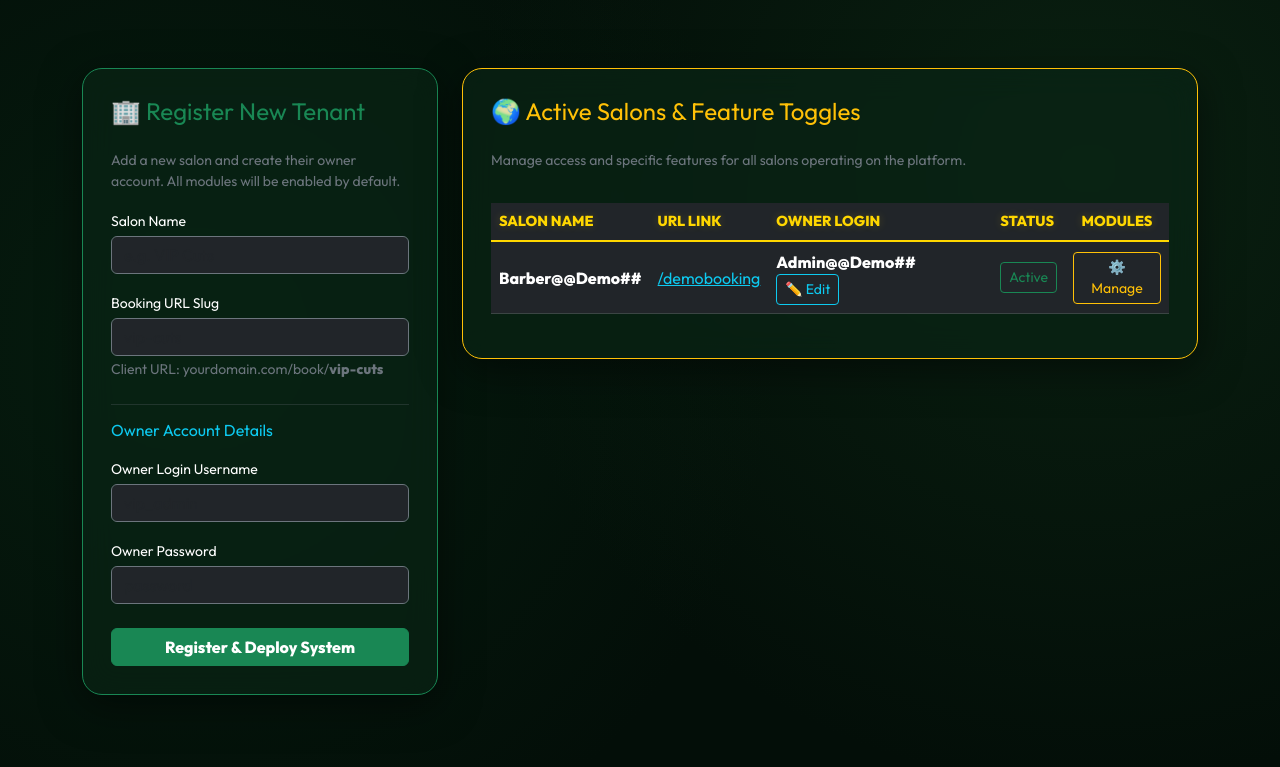
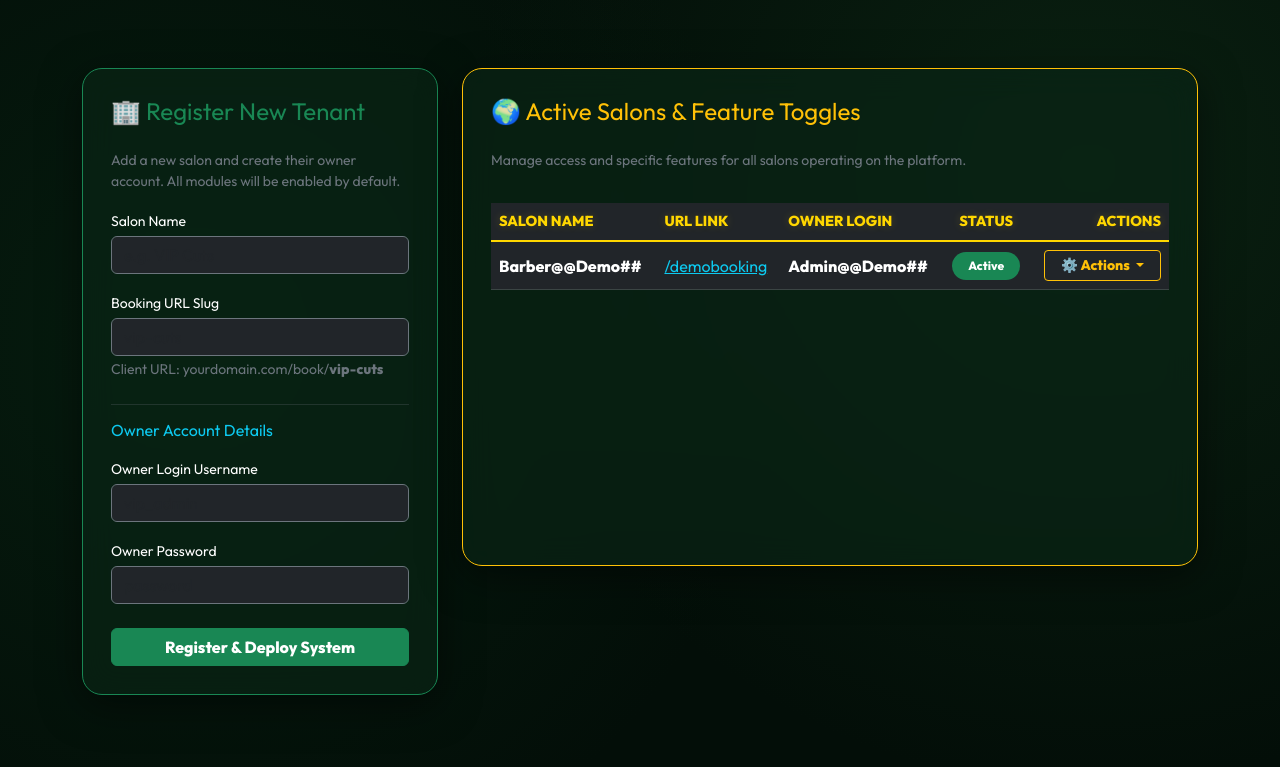
Before and after one commit to MazenElmogy14/Barbershop_System_, a Flask app: page /superadmin_portal in a window 1280 px wide. Shown: the part 88-855 px from the top of the page. Run offline with Flask 3, Linux system fonts and the light colour scheme; a user stored in the database is signed in.

Commit message:
add comment here

```diff
--- a/barber_shop_V7/app.py
+++ b/barber_shop_V7/app.py
@@ -965,6 +965,46 @@ def superadmin_portal():
                     db.session.commit()
                     flash(f"Owner credentials updated successfully for Salon ID {salon_id}!", "success")
 
+        # --- EDIT SALON INFO ---
+        elif action == 'edit_salon':
+            salon_id = request.form.get('salon_id')
+            new_name = request.form.get('salon_name')
+            new_slug = request.form.get('salon_slug').lower().replace(" ", "-")
+
+            salon = Salon.query.get(salon_id)
+            if salon:
+                existing_slug = Salon.query.filter(Salon.slug == new_slug, Salon.id != salon.id).first()
+                if existing_slug:
+                    flash("Error: That URL slug is already used by another salon.", "danger")
+                else:
+                    salon.name = new_name
+                    salon.slug = new_slug
+                    db.session.commit()
+                    flash(f"Salon details updated successfully!", "success")
+
+        # --- DELETE SALON ---
+        elif action == 'delete_salon':
+            salon_id = request.form.get('salon_id')
+            salon = Salon.query.get(salon_id)
+            if salon:
+                # 1. Manually delete all connected tables to prevent Database Integrity Errors
+                TransactionService.query.filter(TransactionService.transaction.has(salon_id=salon_id)).delete(synchronize_session=False)
+                TransactionProduct.query.filter(TransactionProduct.transaction.has(salon_id=salon_id)).delete(synchronize_session=False)
+                Transaction.query.filter_by(salon_id=salon_id).delete()
+                ClientRequest.query.filter_by(salon_id=salon_id).delete()
+                Expense.query.filter_by(salon_id=salon_id).delete()
+                Service.query.filter_by(salon_id=salon_id).delete()
+                Product.query.filter_by(salon_id=salon_id).delete()
+                Client.query.filter_by(salon_id=salon_id).delete()
+                User.query.filter_by(salon_id=salon_id).delete()
+                Barber.query.filter_by(salon_id=salon_id).delete()
+                SystemSetting.query.filter_by(salon_id=salon_id).delete()
+
+                # 2. Finally, delete the salon itself
+                db.session.delete(salon)
+                db.session.commit()
+                flash(f"Salon '{salon.name}' and all its data have been permanently deleted.", "success")
+
         return redirect(url_for('superadmin_portal'))
 
     salons_data = []
@@ -978,8 +1018,6 @@ def superadmin_portal():
         })
 
     return render_template('superadmin.html', salons_data=salons_data)
-
-
 # ==========================================
 # SYSTEM GLOBALS
 # ==========================================
--- a/barber_shop_V7/templates/superadmin.html
+++ b/barber_shop_V7/templates/superadmin.html
@@ -66,47 +66,75 @@
                     <h4 class="text-warning mb-4">🌍 Active Salons & Feature Toggles</h4>
                     <p class="text-secondary small">Manage access and specific features for all salons operating on the platform.</p>
 
-                    <div class="table-responsive">
-                        <table class="table table-dark table-hover mt-3 align-middle">
+                    <div class="table-responsive" style="min-height: 350px;"> <table class="table table-dark table-hover mt-3 align-middle">
                             <thead>
                                 <tr>
                                     <th class="text-gold">Salon Name</th>
                                     <th class="text-gold">URL Link</th>
                                     <th class="text-gold">Owner Login</th>
-                                    <th class="text-gold">Status</th>
-                                    <th class="text-gold text-center">Modules</th>
+                                    <th class="text-gold text-center">Status</th>
+                                    <th class="text-gold text-end">Actions</th>
                                 </tr>
                             </thead>
                             <tbody>
                                 {% for item in salons_data %}
                                 <tr>
-                                    <td class="fw-bold">{{ item.salon.name }}</td>
+                                    <td><span class="fw-bold">{{ item.salon.name }}</span></td>
                                     <td><a href="/book/{{ item.salon.slug }}" target="_blank" class="text-info">/{{ item.salon.slug }}</a></td>
-                                    <td>
-                                        <span class="fw-bold me-2">{{ item.owner_username }}</span>
-                                        <button class="btn btn-sm btn-outline-info" data-bs-toggle="modal" data-bs-target="#editOwnerModal{{ item.salon.id }}">
-                                            ✏️ Edit
+                                    <td><span class="fw-bold">{{ item.owner_username }}</span></td>
+                                    <td class="text-center">
+                                        {% if item.salon.is_active %}
+                                            <span class="badge bg-success px-3 py-2 rounded-pill">Active</span>
+                                        {% else %}
+                                            <span class="badge bg-danger px-3 py-2 rounded-pill">Suspended</span>
+                                        {% endif %}
+                                    </td>
+                                    <td class="text-end">
+                                        <div class="dropdown">
+                                            <button class="btn btn-sm btn-outline-warning dropdown-toggle fw-bold px-3" type="button" data-bs-toggle="dropdown" aria-expanded="false">
+                                                ⚙️ Actions
                                             </button>
-                                    </td>
-                                    <td>
-                                        <form method="POST" class="m-0 d-inline">
+                                            <ul class="dropdown-menu dropdown-menu-dark dropdown-menu-end shadow-lg" style="border: 1px solid var(--gold-bright);">
+                                                <li>
+                                                    <button class="dropdown-item text-primary py-2 fw-bold" data-bs-toggle="modal" data-bs-target="#editSalonModal{{ item.salon.id }}">
+                                                        ✏️ Edit Salon Info
+                                                    </button>
+                                                </li>
+                                                <li>
+                                                    <button class="dropdown-item text-info py-2 fw-bold" data-bs-toggle="modal" data-bs-target="#editOwnerModal{{ item.salon.id }}">
+                                                        👤 Edit Owner Login
+                                                    </button>
+                                                </li>
+                                                <li>
+                                                    <button class="dropdown-item text-warning py-2 fw-bold" data-bs-toggle="modal" data-bs-target="#featuresModal{{ item.salon.id }}">
+                                                        🧩 Manage Modules
+                                                    </button>
+                                                </li>
+                                                <li><hr class="dropdown-divider border-secondary"></li>
+                                                <li class="px-2 py-1">
+                                                    <form method="POST" class="m-0">
                                                         <input type="hidden" name="action" value="toggle_status">
                                                         <input type="hidden" name="salon_id" value="{{ item.salon.id }}">
                                                         {% if item.salon.is_active %}
-                                            <button type="submit" class="btn btn-sm btn-outline-success">Active</button>
+                                                            <button type="submit" class="btn btn-sm btn-outline-secondary w-100 fw-bold">⏸ Suspend Salon</button>
                                                         {% else %}
-                                            <button type="submit" class="btn btn-sm btn-outline-danger">Suspended</button>
+                                                            <button type="submit" class="btn btn-sm btn-outline-success w-100 fw-bold">▶️ Activate Salon</button>
                                                         {% endif %}
                                                     </form>
-                                    </td>
-                                    <td class="text-center">
-                                        <button class="btn btn-sm btn-outline-warning" data-bs-toggle="modal" data-bs-target="#featuresModal{{ item.salon.id }}">
-                                            ⚙️ Manage
-                                        </button>
+                                                </li>
+                                                <li class="px-2 pb-1">
+                                                    <form method="POST" class="m-0" onsubmit="return confirm('⚠️ WARNING: Are you sure you want to completely delete [ {{ item.salon.name }} ]?\n\nThis will permanently erase all their transactions, clients, inventory, and accounts. THIS CANNOT BE UNDONE!');">
+                                                        <input type="hidden" name="action" value="delete_salon">
+                                                        <input type="hidden" name="salon_id" value="{{ item.salon.id }}">
+                                                        <button type="submit" class="btn btn-sm btn-danger w-100 fw-bold">🗑️ Delete Salon</button>
+                                                    </form>
+                                                </li>
+                                            </ul>
+                                        </div>
                                     </td>
                                 </tr>
                                 {% else %}
-                                <tr><td colspan="5" class="text-center text-secondary">No salons registered yet.</td></tr>
+                                <tr><td colspan="5" class="text-center text-secondary py-4">No salons registered yet.</td></tr>
                                 {% endfor %}
                             </tbody>
                         </table>
@@ -181,6 +209,37 @@
         </div>
     </div>
 
+    <div class="modal fade" id="editSalonModal{{ item.salon.id }}" tabindex="-1" aria-hidden="true">
+        <div class="modal-dialog">
+            <div class="modal-content bg-dark border-primary text-start" style="border: 1px solid #0d6efd;">
+                <div class="modal-header border-secondary">
+                    <h5 class="modal-title text-primary fw-bold">Edit Salon Details: {{ item.salon.name }}</h5>
+                    <button type="button" class="btn-close btn-close-white" data-bs-dismiss="modal" aria-label="Close"></button>
+                </div>
+                <form method="POST">
+                    <div class="modal-body">
+                        <input type="hidden" name="action" value="edit_salon">
+                        <input type="hidden" name="salon_id" value="{{ item.salon.id }}">
+
+                        <div class="mb-3">
+                            <label class="text-white small mb-1">Salon Name</label>
+                            <input type="text" name="salon_name" class="form-control bg-dark text-white border-secondary" value="{{ item.salon.name }}" required>
+                        </div>
+                        <div class="mb-2">
+                            <label class="text-white small mb-1">Booking URL Slug</label>
+                            <input type="text" name="salon_slug" class="form-control bg-dark text-white border-secondary" value="{{ item.salon.slug }}" required>
+                            <small class="text-warning">⚠️ Warning: Changing this will change the client's public booking link!</small>
+                        </div>
+                    </div>
+                    <div class="modal-footer border-secondary">
+                        <button type="button" class="btn btn-outline-light" data-bs-dismiss="modal">Cancel</button>
+                        <button type="submit" class="btn btn-primary fw-bold">Save Changes</button>
+                    </div>
+                </form>
+            </div>
+        </div>
+    </div>
+
     {% endfor %}
     </body>
 </html>
```
Also changed, not shown: instance/barber_saas.db. Lines whose indentation alone changed are shown as unchanged.
